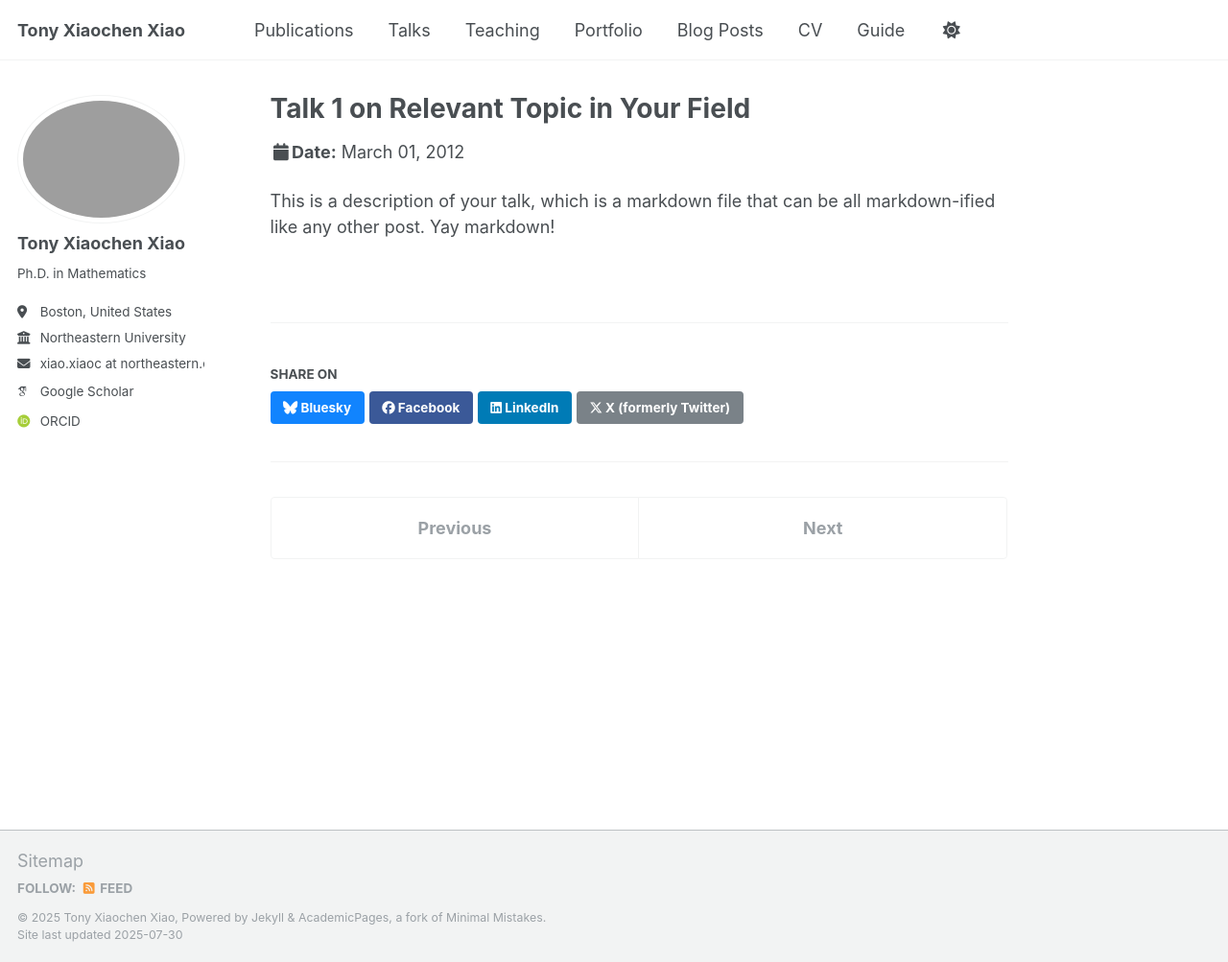
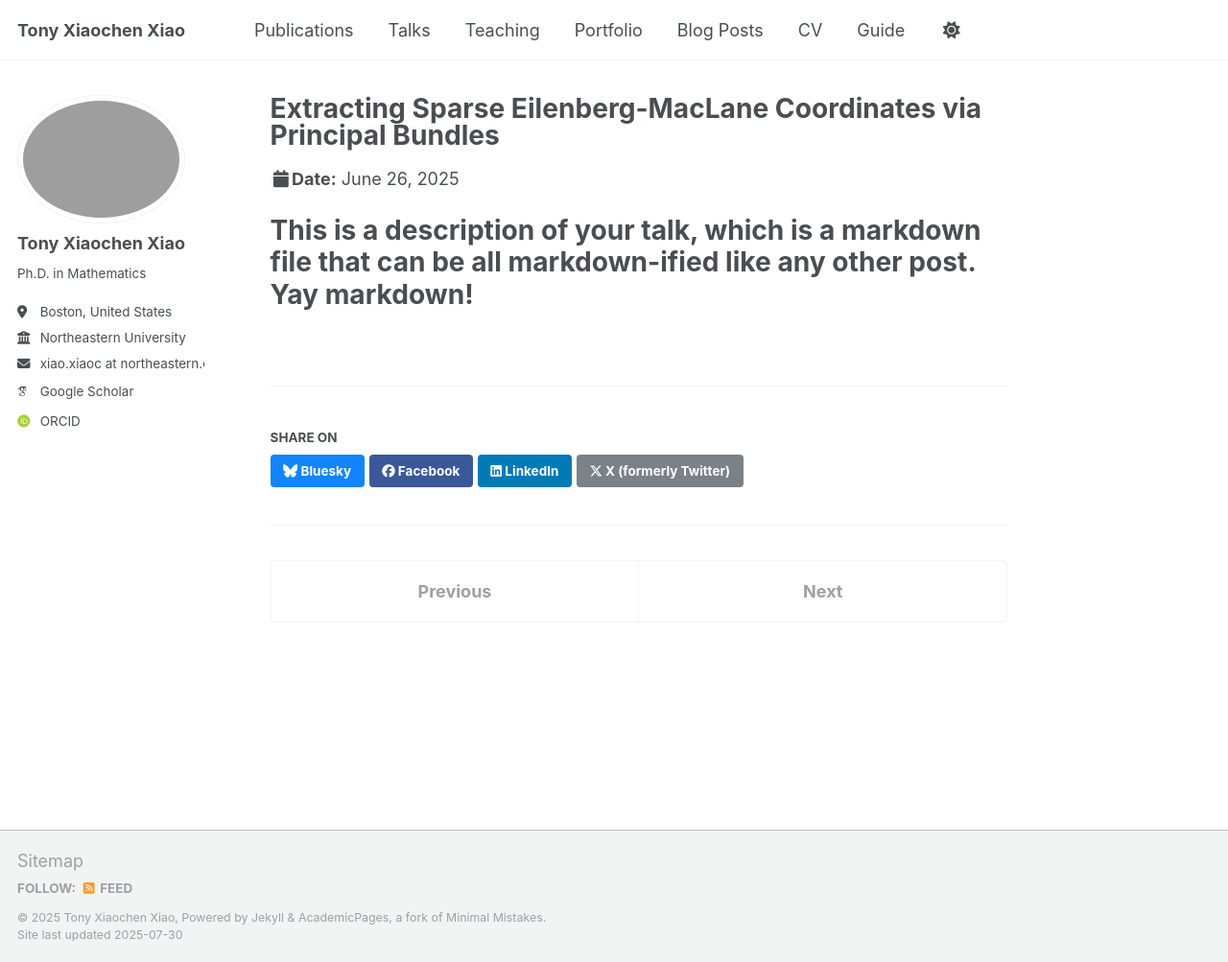
Before and after one commit to tonyxiaochenxiao/tonyxiaochenxiao.github.io, a Jekyll site: the page built from _talks/2012-03-01-talk-1.md, in a window 1280 px wide and 1003 px high. Shown: the whole window at 96% size. Built offline with Jekyll 4.4.1, drawn with Linux system fonts in a browser that asks for light colours; some web fonts are replaced; a script that is not in the unit is left out.

Commit message:
Update 2012-03-01-talk-1.md

```diff
--- a/_talks/2012-03-01-talk-1.md
+++ b/_talks/2012-03-01-talk-1.md
@@ -1,11 +1,11 @@
 ---
-title: "Talk 1 on Relevant Topic in Your Field"
+title: "Extracting Sparse Eilenberg-MacLane Coordinates via Principal Bundles"
 collection: talks
 type: "Talk"
-permalink: /talks/2012-03-01-talk-1
-venue: "UC San Francisco, Department of Testing"
-date: 2012-03-01
-location: "San Francisco, CA, USA"
+permalink: /talks/2025-06-26-talk-1
+venue: "KTH Royal Institute of Technology"
+date: 2025-06-26
+location: "Stockholm, Sweden"
 ---
 
-This is a description of your talk, which is a markdown file that can be all markdown-ified like any other post. Yay markdown!
+# This is a description of your talk, which is a markdown file that can be all markdown-ified like any other post. Yay markdown!
```
